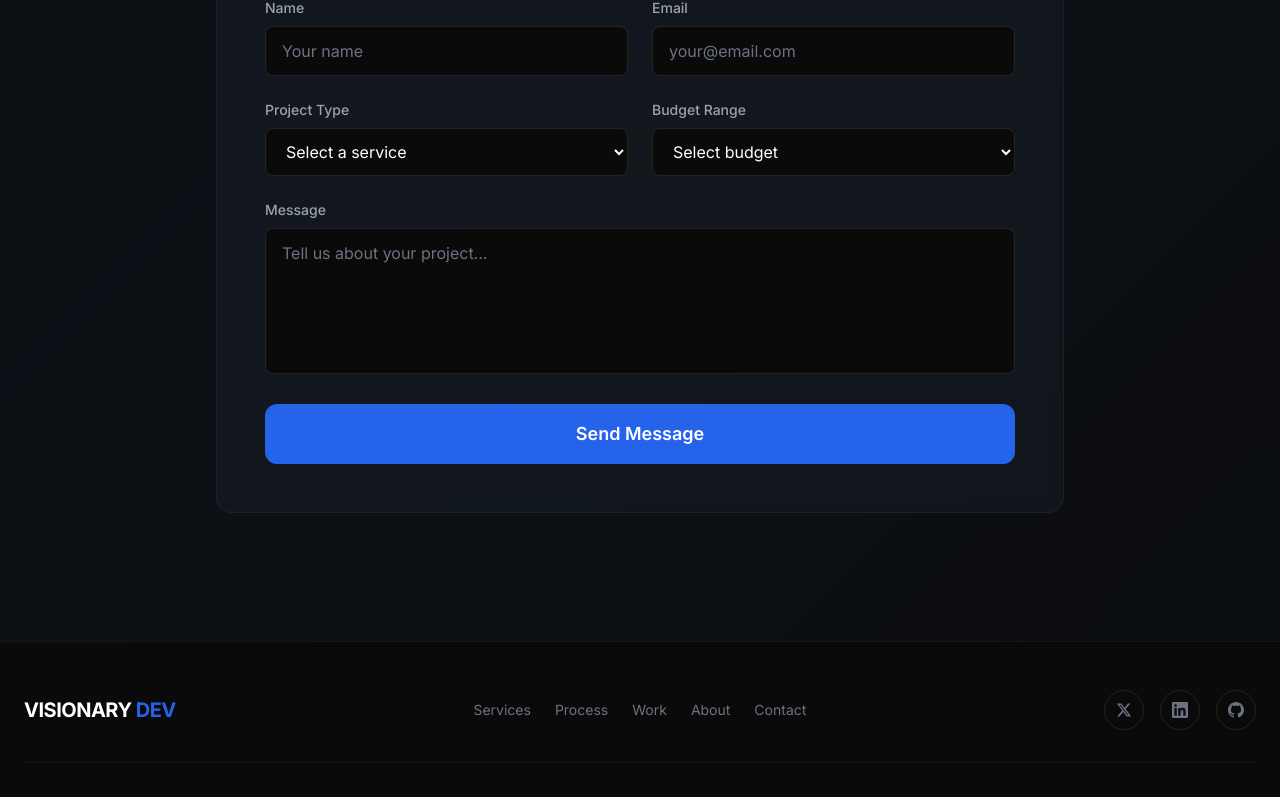
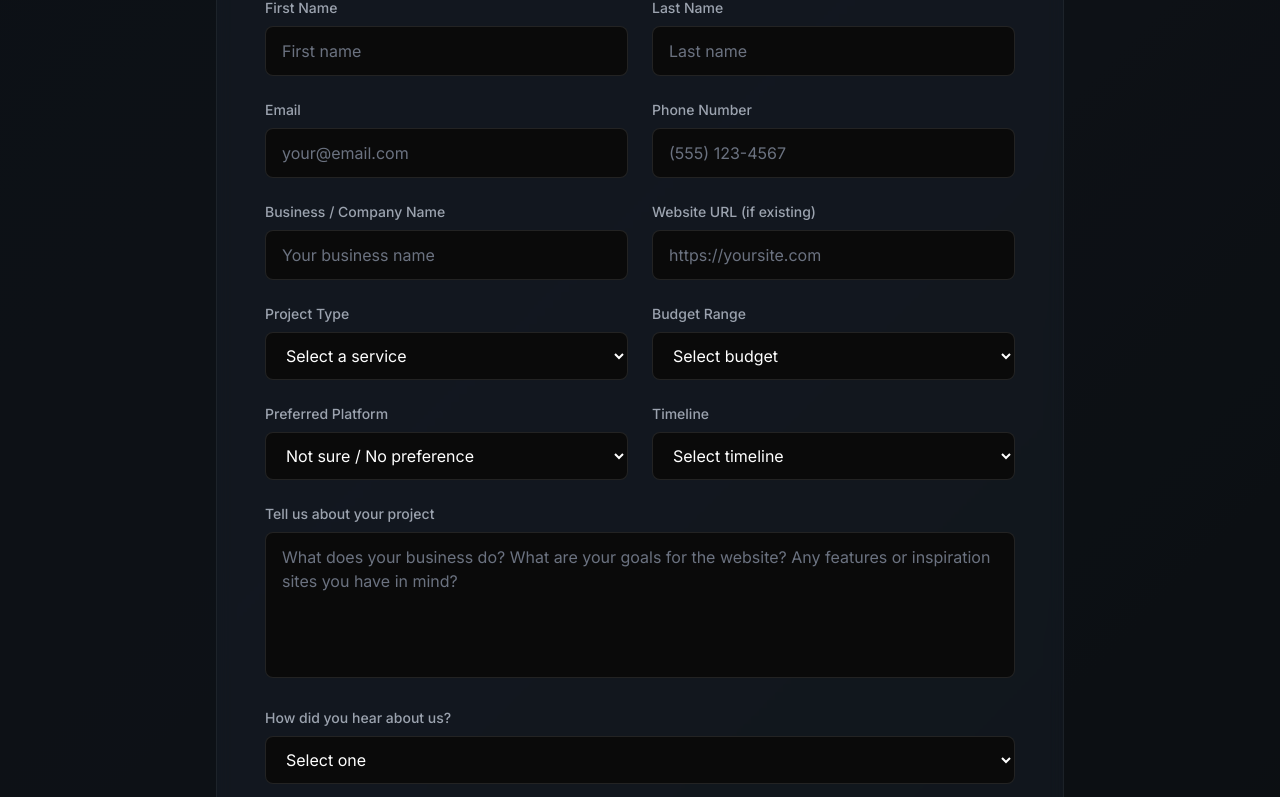
Before and after one commit to JulianWilliams-Code/visionary-dev, a Next.js app: page / in a window 1280 px wide. Shown: the part 6496-7293 px from the top of the page. Built offline with nearby package versions, Linux system fonts and the light colour scheme.

Commit message:
Expand contact form with more fields for client intake

```diff
--- a/components/Contact.jsx
+++ b/components/Contact.jsx
@@ -76,14 +76,27 @@ export default function Contact() {
             >
               <div>
                 <label className="block text-sm font-medium text-light-gray mb-2">
-                  Name
+                  First Name
                 </label>
                 <input
                   type="text"
-                  name="name"
+                  name="first_name"
                   required
                   className="w-full px-4 py-3 rounded-lg bg-dark border border-white/10 text-white placeholder-gray focus:border-navy-light focus:outline-none transition-colors"
-                  placeholder="Your name"
+                  placeholder="First name"
+                />
+              </div>
+
+              <div>
+                <label className="block text-sm font-medium text-light-gray mb-2">
+                  Last Name
+                </label>
+                <input
+                  type="text"
+                  name="last_name"
+                  required
+                  className="w-full px-4 py-3 rounded-lg bg-dark border border-white/10 text-white placeholder-gray focus:border-navy-light focus:outline-none transition-colors"
+                  placeholder="Last name"
                 />
               </div>
 
@@ -97,6 +110,42 @@ export default function Contact() {
                   required
                   className="w-full px-4 py-3 rounded-lg bg-dark border border-white/10 text-white placeholder-gray focus:border-navy-light focus:outline-none transition-colors"
                   placeholder="your@email.com"
+                />
+              </div>
+
+              <div>
+                <label className="block text-sm font-medium text-light-gray mb-2">
+                  Phone Number
+                </label>
+                <input
+                  type="tel"
+                  name="phone"
+                  className="w-full px-4 py-3 rounded-lg bg-dark border border-white/10 text-white placeholder-gray focus:border-navy-light focus:outline-none transition-colors"
+                  placeholder="(555) 123-4567"
+                />
+              </div>
+
+              <div>
+                <label className="block text-sm font-medium text-light-gray mb-2">
+                  Business / Company Name
+                </label>
+                <input
+                  type="text"
+                  name="company"
+                  className="w-full px-4 py-3 rounded-lg bg-dark border border-white/10 text-white placeholder-gray focus:border-navy-light focus:outline-none transition-colors"
+                  placeholder="Your business name"
+                />
+              </div>
+
+              <div>
+                <label className="block text-sm font-medium text-light-gray mb-2">
+                  Website URL (if existing)
+                </label>
+                <input
+                  type="url"
+                  name="current_website"
+                  className="w-full px-4 py-3 rounded-lg bg-dark border border-white/10 text-white placeholder-gray focus:border-navy-light focus:outline-none transition-colors"
+                  placeholder="https://yoursite.com"
                 />
               </div>
 
@@ -134,17 +183,65 @@ export default function Contact() {
                 </select>
               </div>
 
+              <div>
+                <label className="block text-sm font-medium text-light-gray mb-2">
+                  Preferred Platform
+                </label>
+                <select
+                  name="platform"
+                  className="w-full px-4 py-3 rounded-lg bg-dark border border-white/10 text-white focus:border-navy-light focus:outline-none transition-colors"
+                >
+                  <option value="">Not sure / No preference</option>
+                  <option value="custom">Custom (Next.js / React)</option>
+                  <option value="wordpress">WordPress</option>
+                  <option value="webflow">Webflow</option>
+                </select>
+              </div>
+
+              <div>
+                <label className="block text-sm font-medium text-light-gray mb-2">
+                  Timeline
+                </label>
+                <select
+                  name="timeline"
+                  className="w-full px-4 py-3 rounded-lg bg-dark border border-white/10 text-white focus:border-navy-light focus:outline-none transition-colors"
+                >
+                  <option value="">Select timeline</option>
+                  <option value="asap">ASAP</option>
+                  <option value="1-2 weeks">1-2 weeks</option>
+                  <option value="1 month">Within a month</option>
+                  <option value="flexible">Flexible / No rush</option>
+                </select>
+              </div>
+
               <div className="md:col-span-2">
                 <label className="block text-sm font-medium text-light-gray mb-2">
-                  Message
+                  Tell us about your project
                 </label>
                 <textarea
                   name="message"
                   rows={5}
                   required
                   className="w-full px-4 py-3 rounded-lg bg-dark border border-white/10 text-white placeholder-gray focus:border-navy-light focus:outline-none transition-colors resize-none"
-                  placeholder="Tell us about your project..."
+                  placeholder="What does your business do? What are your goals for the website? Any features or inspiration sites you have in mind?"
                 />
+              </div>
+
+              <div className="md:col-span-2">
+                <label className="block text-sm font-medium text-light-gray mb-2">
+                  How did you hear about us?
+                </label>
+                <select
+                  name="referral_source"
+                  className="w-full px-4 py-3 rounded-lg bg-dark border border-white/10 text-white focus:border-navy-light focus:outline-none transition-colors"
+                >
+                  <option value="">Select one</option>
+                  <option value="google">Google Search</option>
+                  <option value="social-media">Social Media</option>
+                  <option value="fiverr">Fiverr</option>
+                  <option value="referral">Referral / Word of Mouth</option>
+                  <option value="other">Other</option>
+                </select>
               </div>
 
               <div className="md:col-span-2">
@@ -155,7 +252,7 @@ export default function Contact() {
                   whileTap={{ scale: 0.98 }}
                   className="w-full py-4 bg-navy-light text-white font-semibold rounded-xl hover:bg-navy-light/90 transition-all duration-200 text-lg disabled:opacity-50"
                 >
-                  {loading ? "Sending..." : "Send Message"}
+                  {loading ? "Sending..." : "Get Started"}
                 </motion.button>
               </div>
             </form>
```
